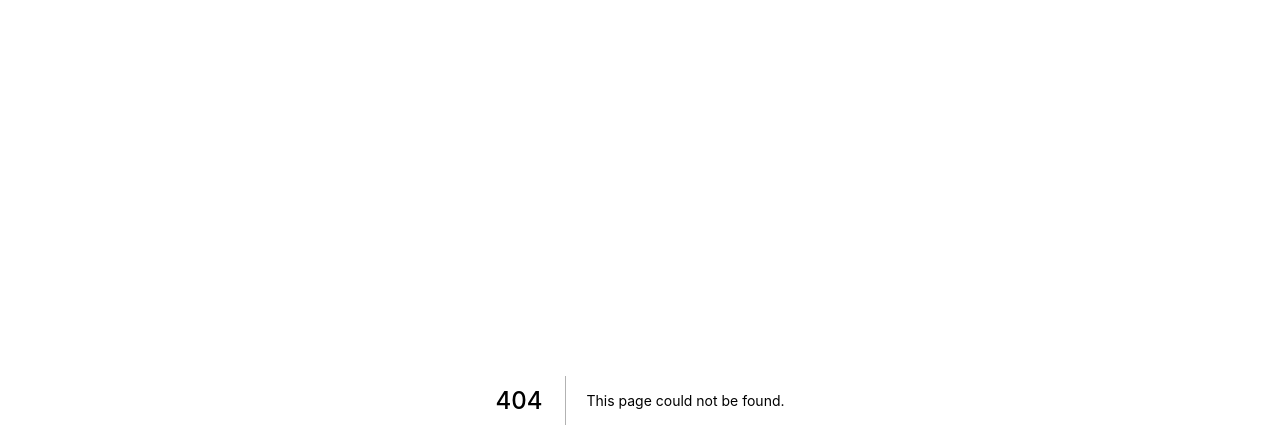
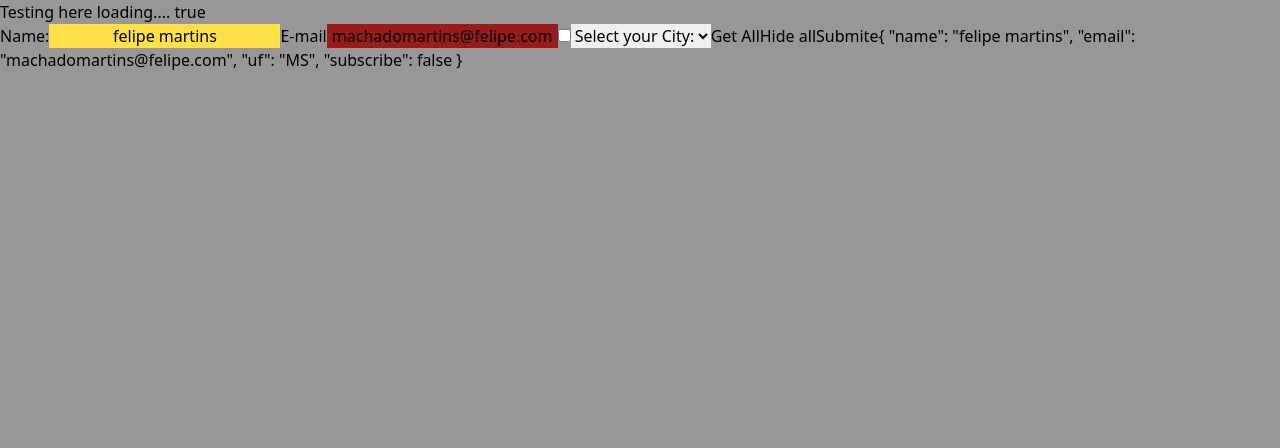
Before and after one commit to felipe-programador-18/practiceform, a Next.js app: page /pracitice in a window 1280 px wide. Before the commit this address had no page. Shown: the top 448 px of the page. Built offline with nearby package versions, Linux system fonts and the light colour scheme.

Commit message:
c19-practice more little bit about form

```diff
--- /dev/null
+++ b/config.js
@@ -0,0 +1,29 @@
+//this case i'm simulating about explored api!!
+// this is very interesting about practice and evolving how developers
+export const users = [{
+
+    id:1,
+    name:"Programmer Felipe",
+    email: "machadofelipe2016@outlook.com",
+    uf:'SP',
+    subscribe:false
+},
+ {
+    id:2,
+    name:'felipe martins',
+    email:'machadomartins@felipe.com',
+    uf:'MS',
+    subscribe:false
+
+ },
+ {
+    id:3,
+    name:'Franco morais',
+    email:'learningenglish@martins.com',
+    uf:'RS',
+    subscribe:false
+
+ }
+]
+
+export const delay = 2000
--- a/package.json
+++ b/package.json
@@ -12,9 +12,11 @@
   "author": "",
   "license": "ISC",
   "dependencies": {
+    "formik": "^2.2.9",
     "next": "^12.1.6",
     "react": "^18.1.0",
-    "react-dom": "^18.1.0"
+    "react-dom": "^18.1.0",
+    "yup": "^0.32.11"
   },
   "devDependencies": {
     "autoprefixer": "^10.4.7",
--- /dev/null
+++ b/pages/api/index.js
@@ -0,0 +1,12 @@
+import { users, delay } from '../../../config'
+
+export default function handler(req, res) {
+
+  setTimeout(() => {
+    if (req.method === 'GET') {
+      res.status(200).json(users)
+    } else if (req.method === 'POST') {
+      res.status(200).json(req.body)
+    }
+  }, delay)
+}
--- /dev/null
+++ b/pages/api/users/[id].js
@@ -0,0 +1,14 @@
+import { users, delay } from '../../../config'
+
+export default function handler(req, res) {
+  const { id } = req.query
+  //deixando a requisição mais lenta
+  setTimeout(() => {
+    const user = users.find((user) => user.id === Number(id))
+    if (user) {
+      res.status(200).json(user)
+    } else {
+      res.status(404).json({ error: 'user not found' })
+    }
+  }, delay)
+}
--- /dev/null
+++ b/pages/formik.js
@@ -0,0 +1,41 @@
+import { Formik, Form, Field } from "formik"
+
+// remember with formik i need always said what i wanna caught!!!
+//initiail value and onsubmit to get that go get!!!
+
+const FormikPractice = () => {
+
+
+    return(<> <h1>Practice about little bit about Formik</h1>
+
+    <Formik
+    initialValues={{
+        name:'',
+       email:''
+    }}
+    onSubmit={ async(values) => {
+        console.log(values)
+    } }
+    >
+      {
+        ({values}) => (
+            <Form>
+            <label> Name:
+            <Field type='text' name='name' />
+            </label>
+            <label> Email:
+            <Field type='email' name='email' />
+            </label>
+
+            <pre>  {JSON.stringify(values, null,2)} </pre>
+            </Form>
+        )
+        }
+
+    </Formik>
+
+
+   </>)
+}
+
+export default FormikPractice
--- /dev/null
+++ b/pages/pracitice.js
@@ -0,0 +1,130 @@
+import React,{useState,useEffect } from 'react'
+import * as yup from 'yup'
+
+
+
+
+const schema = yup.object().shape({
+    name: yup.string().required("Preencha o campo"),
+    email: yup.string().required("Prencha o campo").email("Por favor preencha o campo")
+})
+
+const uf = ["RS,",'SP', 'SC','RJ']
+
+const ManagAll = () => {
+   const [form, setform ] = useState({
+    name:'', email:'', uf:"", subscribe: false
+   })
+
+   const ClickHere = () => {
+     console.log(form)
+   }
+
+   const GetMore = evt => {
+    const Form = evt.target.name
+    const value = evt.target.type === "checkbox" ? evt.target.checked : evt.target.value
+       setform(curr => {
+        return {
+            ...curr,
+            [Form]: value
+        }
+       })
+  }
+  const [statusvalidation, setvalidatoin] = useState(false)
+  const[loading, setloading] = useState(false)
+  const [send, setsending ] = useState(false)
+  const [ errors, seterrors ] = useState({})
+   useEffect(() => {
+     // i need create variable async to get all date!!
+     const loadDate = async () => {
+      const data = await fetch('/api/users/2')
+      const json = await data.json()
+
+      setform({
+       name: json.name,
+       email: json.email,
+       uf: json.uf,
+       subscribe: json.subscribe
+      })
+      setloading(true)
+     }
+      loadDate()
+   },[])
+
+   // now make functions to validation!!!
+   // this structure to validate all form!!!!
+   useEffect(() => {
+    const validation = async () => {
+     const statusvalidation = await schema.isValid(form)
+     seterrors(statusvalidation)
+     try {
+       await schema.validate(form, {abortEarly:false})
+       seterrors({})
+     } catch (error) {
+      //analyze that structure!!!
+      const test = error.inner.reduce((prev, curr) => ({...prev ,  [curr.path]: curr.message }), {})
+      seterrors(test)
+     }
+
+    }
+    validation()
+   },[form])
+
+  // now i have create functions to submite date!!!
+  //remember i create three functions!!! get api, validation and submite!!
+
+  const submmite = async () => {
+    setsending(true)
+    const data = await fetch("/api/users", {
+     method:"POST",
+     headers:{
+      Accept:'application/json',
+      "Content-type": "application.json"
+     },
+     body: JSON.stringify(form)
+   })
+     const json = await data.json()
+     setsending(false)
+
+     //dependence that business rules, i need defined if i want adding more thing here!!!
+  }
+
+
+
+
+
+
+   return (<>
+              <h1> Testing here loading.... {JSON.stringify(loading)} </h1>
+
+              {loading &&
+              <>
+              Name:
+              <input className='text-center bg-yellow-300' type='text' name='name' value={form.name} onChange={GetMore}  />
+              {errors.name && <p> {errors.name}</p>}
+              E-mail
+              <input className='text-center bg-red-800' type='email' name='email' value={form.email}  onChange={GetMore} />
+              {errors.email && <p> {errors.email} </p> }
+
+
+              <input type='checkbox' name='subscribe' value={form.subscribe} onChange={GetMore}  />
+              {form.subscribe && <p>Thanks for your signature !!!</p>}
+
+              <select name='uf' onChange={GetMore} value={form.uf}> <option> Select your City:</option>
+                {uf.map(uf =>
+                    <option value={uf} key={uf} >{uf} </option>
+                  )}
+              </select>
+
+
+    <button type='button' onClick={ClickHere} >Get All</button>
+    <button type='button'  onClick={()=> setform(curr => !curr)}  > Hide all</button>
+    <button type='button' onClick={submmite} disabled={send} >Submite</button>
+    {JSON.stringify(form, null, 2)}
+
+    </>}
+
+   </>)
+}
+
+export default ManagAll
```
Also changed, not shown: 1 other file (tests, documents, lock files or other folders).
